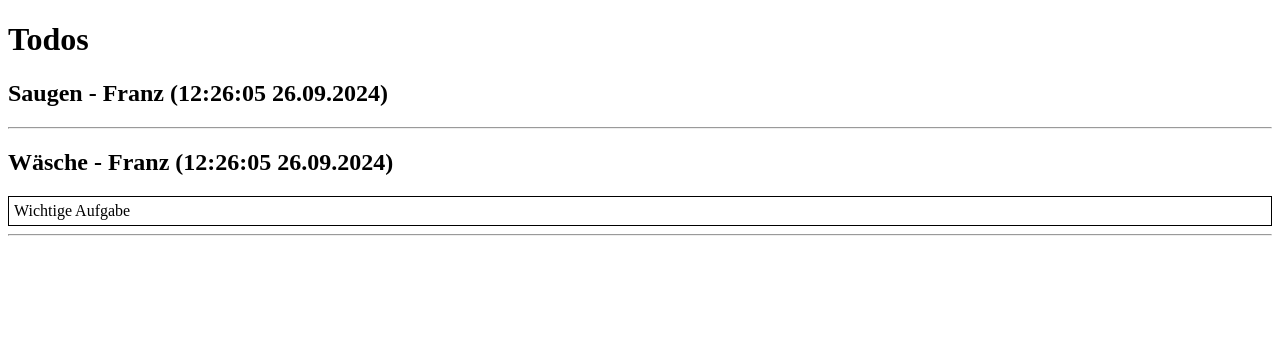
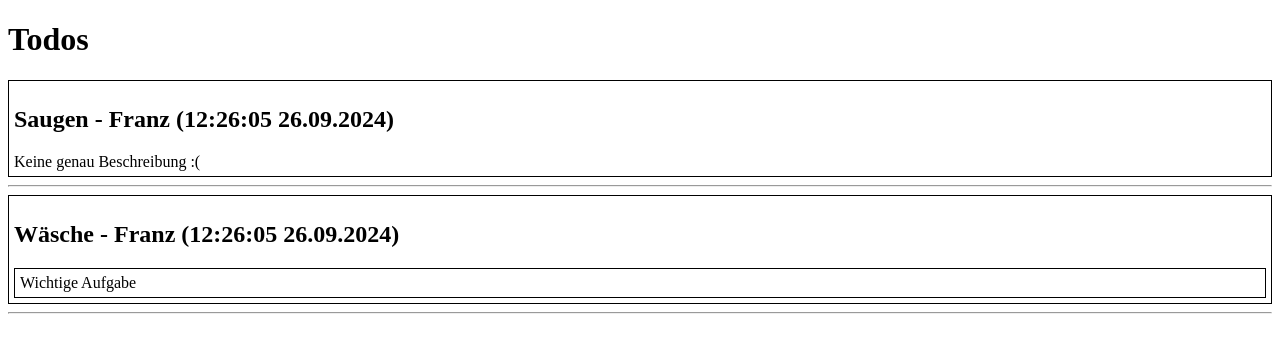
Before and after one commit to lscsaw/angular-todos-app, an Angular app: page /todos in a window 1280 px wide. Shown: the top 352 px of the page. Built offline with nearby package versions, Linux system fonts and the light colour scheme.

Commit message:
Style todo item via css file

```diff
--- a/src/app/todos/todos.component.html
+++ b/src/app/todos/todos.component.html
@@ -11,6 +11,8 @@
       <div style="border: 1px black solid; padding: 5px">
         {{ todo.description }}
       </div>
+    } @else {
+      <span>Keine genau Beschreibung :( </span>
     }
   </article>
   <hr />
--- a/src/styles.css
+++ b/src/styles.css
@@ -1 +1,6 @@
 /* You can add global styles to this file, and also import other style files */
+
+article {
+  border: 1px solid black;
+  padding: 5px;
+}
```
